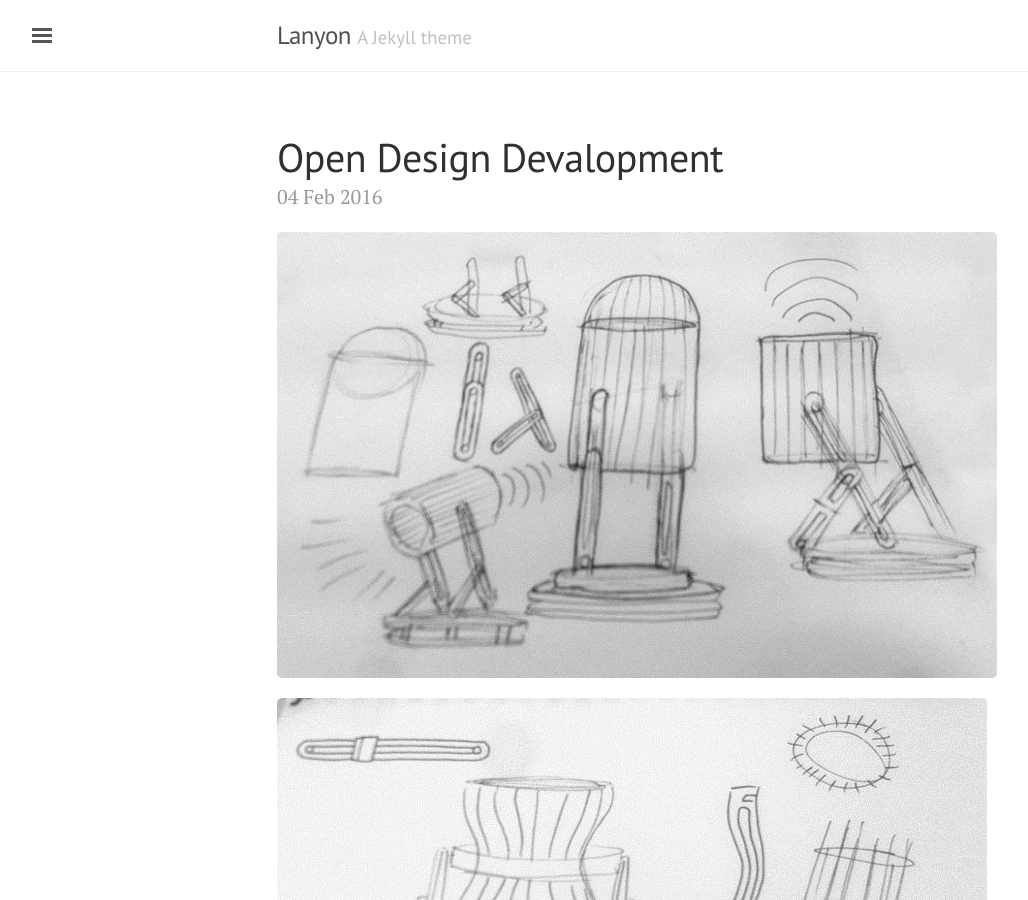
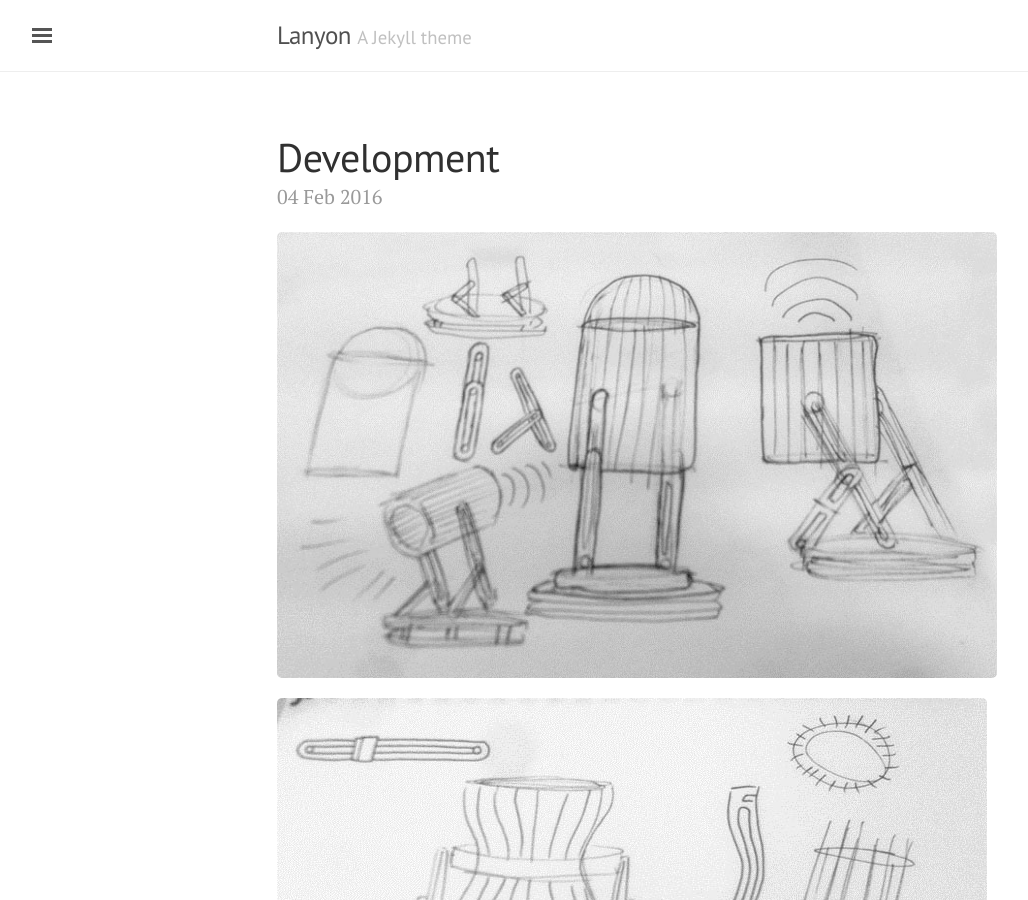
Before and after one commit to FabLabWgtn/Wavy, a Jekyll site: the page built from index.html, in a window 1280 px wide and 900 px high. Shown: the whole window, without its empty margins (3-1031 px from the left). Built offline with Jekyll 4.4.1, drawn with Linux system fonts in a browser that asks for light colours; the list of posts is cut into pages by our own code.

Commit message:
added header to development

```diff
--- a/_posts/2016-02-04-Open-Design-devalopment.md
+++ b/_posts/2016-02-04-Open-Design-development.md
@@ -1,3 +1,7 @@
+---
+layout: post
+title: Development
+---
 
 
 ![Image]({{site.baseurl}}/working/concepts/30.jpg)
```
